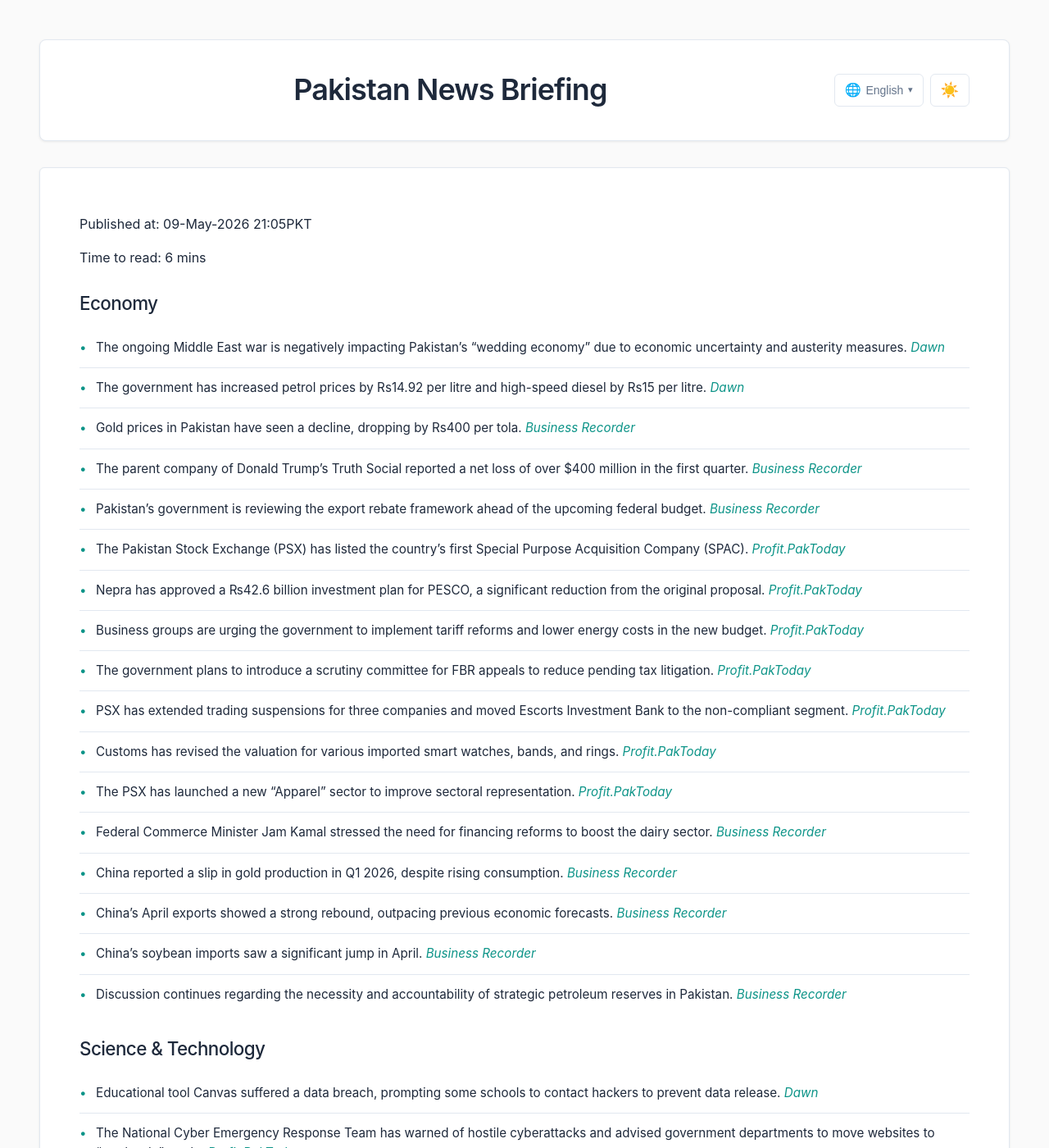
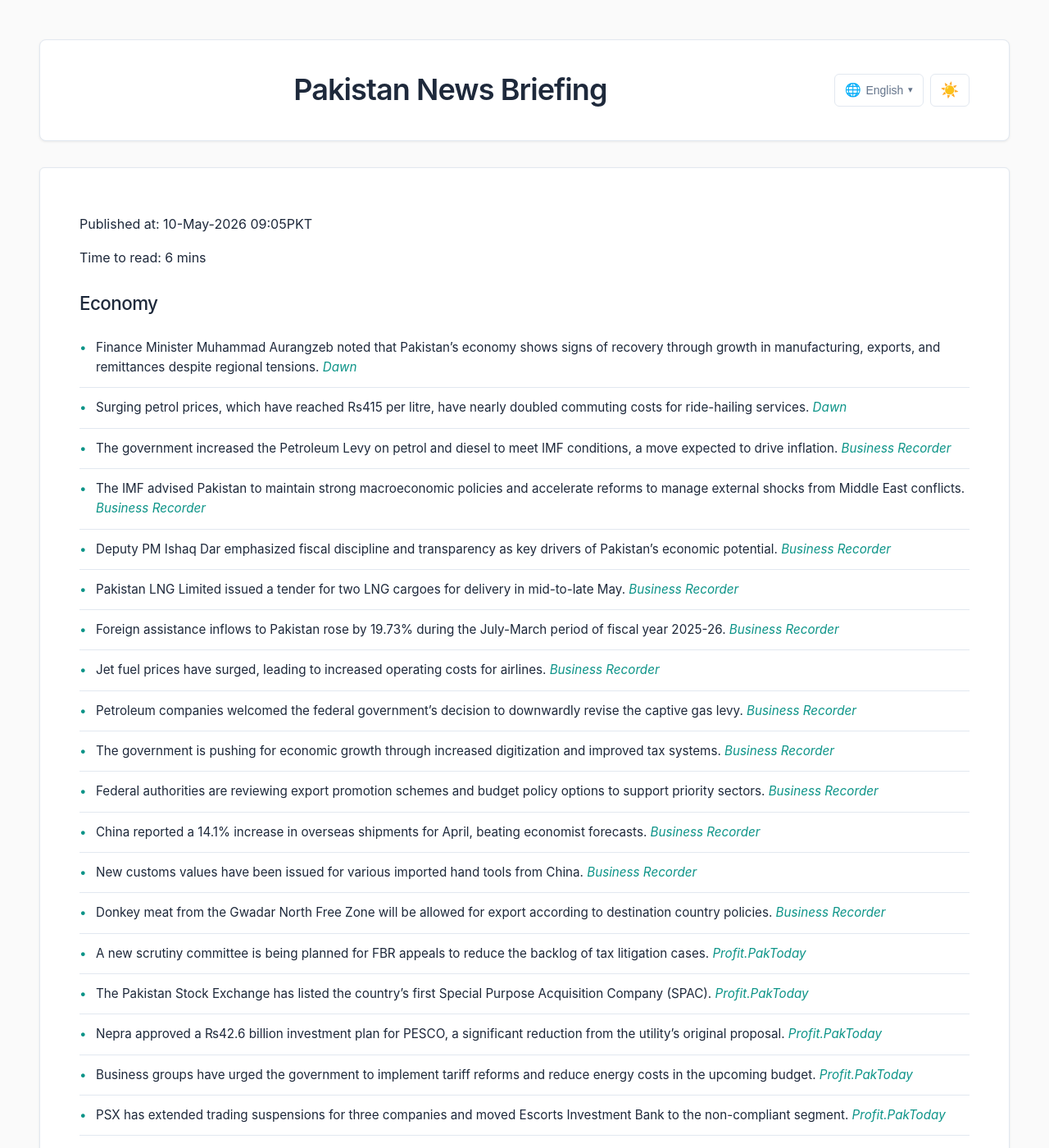
Before and after one commit to zsubzwary/news, a Jekyll site: the page built from en/index.md, in a window 1280 px wide and 1400 px high. Shown: the whole window at 82% size. Built offline with Jekyll 4.4.1, drawn with Linux system fonts in a browser that asks for light colours; some web fonts are replaced; some of the changed text lies outside the part shown.

Commit message:
DateTime; 2026-05-10T04:05:08.894Z

```diff
--- a/en/index.md
+++ b/en/index.md
@@ -4,76 +4,73 @@ title: Pakistan News Briefing
 lang: en
 ---
 
-Published at: 09-May-2026 21:05PKT
+Published at: 10-May-2026 09:05PKT
 
 Time to read: 6 mins
 
 ### Economy
-- The ongoing Middle East war is negatively impacting Pakistan's "wedding economy" due to economic uncertainty and austerity measures. *[Dawn](https://www.dawn.com/news/1998854/mideast-war-taking-a-toll-on-pakistans-wedding-economy)*
-- The government has increased petrol prices by Rs14.92 per litre and high-speed diesel by Rs15 per litre. *[Dawn](https://www.dawn.com/news/1998722/govt-hikes-petrol-by-rs1492-per-litre-high-speed-diesel-by-rs15)*
-- Gold prices in Pakistan have seen a decline, dropping by Rs400 per tola. *[Business Recorder](https://www.brecorder.com/news/40420365/gold-price-drops-by-rs2700-per-tola-in-pakistan)*
-- The parent company of Donald Trump's Truth Social reported a net loss of over $400 million in the first quarter. *[Business Recorder](https://www.brecorder.com/news/40420363/parent-company-of-trumps-truth-social-reports-400mn-loss)*
-- Pakistan's government is reviewing the export rebate framework ahead of the upcoming federal budget. *[Business Recorder](https://www.brecorder.com/news/40420369/govt-reviews-export-rebate-framework-ahead-of-budget)*
-- The Pakistan Stock Exchange (PSX) has listed the country's first Special Purpose Acquisition Company (SPAC). *[Profit.PakToday](https://profit.pakistantoday.com.pk/2026/05/09/pakistan-stock-exchange-lists-countrys-first-special-purpose-acquisition-company/)*
-- Nepra has approved a ₨42.6 billion investment plan for PESCO, a significant reduction from the original proposal. *[Profit.PakToday](https://profit.pakistantoday.com.pk/2026/05/09/nepra-approves-%e2%82%a842.6-billion-investment-plan-for-pesco-cuts-proposed-spending-by-two-thirds/)*
-- Business groups are urging the government to implement tariff reforms and lower energy costs in the new budget. *[Profit.PakToday](https://profit.pakistantoday.com.pk/2026/05/09/business-groups-urge-tariff-reforms-lower-energy-costs-ahead-of-budget-propose-district-economy-model/)*
-- The government plans to introduce a scrutiny committee for FBR appeals to reduce pending tax litigation. *[Profit.PakToday](https://profit.pakistantoday.com.pk/2026/05/09/govt-plans-scrutiny-committee-for-fbr-appeals-as-tax-litigation-cases-exceed-85000/)*
+- Finance Minister Muhammad Aurangzeb noted that Pakistan's economy shows signs of recovery through growth in manufacturing, exports, and remittances despite regional tensions. *[Dawn](https://www.dawn.com/news/1998966/finmin-says-economic-recovery-remains-intact-amid-regional-conflict-assures-uninterrupted-fuel-supply)*
+- Surging petrol prices, which have reached Rs415 per litre, have nearly doubled commuting costs for ride-hailing services. *[Dawn](https://www.dawn.com/news/1999091/petrol-pain-doubles-ride-fares)*
+- The government increased the Petroleum Levy on petrol and diesel to meet IMF conditions, a move expected to drive inflation. *[Business Recorder](https://www.brecorder.com/news/40420411/petrol-amp-diesel-petroleum-levy-hiked-to-meet-imf-terms)*
+- The IMF advised Pakistan to maintain strong macroeconomic policies and accelerate reforms to manage external shocks from Middle East conflicts. *[Business Recorder](https://www.brecorder.com/news/40420412/pakistan-needs-to-maintain-strong-macroeconomic-policies-amid-middle-east-conflict-imf)*
+- Deputy PM Ishaq Dar emphasized fiscal discipline and transparency as key drivers of Pakistan's economic potential. *[Business Recorder](https://www.brecorder.com/news/40420413/dar-positions-economy-as-strong-sustainable-at-south-asian-federation-of-accountants-conference)*
+- Pakistan LNG Limited issued a tender for two LNG cargoes for delivery in mid-to-late May. *[Business Recorder](https://www.brecorder.com/news/40420414/pakistan-lng-limited-issues-new-tender-for-two-lng-cargoes)*
+- Foreign assistance inflows to Pakistan rose by 19.73% during the July-March period of fiscal year 2025-26. *[Business Recorder](https://www.brecorder.com/news/40420415/july-march-foreign-aid-inflows-up-by-1973-ead)*
+- Jet fuel prices have surged, leading to increased operating costs for airlines. *[Business Recorder](https://www.brecorder.com/news/40420416/prices-of-jet-fuel-surge)*
+- Petroleum companies welcomed the federal government's decision to downwardly revise the captive gas levy. *[Business Recorder](https://www.brecorder.com/news/40420417/association-of-petroleum-companies-welcome-downward-revision-of-captive-gas-levy)*
+- The government is pushing for economic growth through increased digitization and improved tax systems. *[Business Recorder](https://www.brecorder.com/news/40420418/digitization-push-govt-creating-new-opportunities-for-economic-boost-advisor)*
+- Federal authorities are reviewing export promotion schemes and budget policy options to support priority sectors. *[Business Recorder](https://www.brecorder.com/news/40420420/govt-reviews-export-promotion-schemes-budget-policy-options)*
+- China reported a 14.1% increase in overseas shipments for April, beating economist forecasts. *[Business Recorder](https://www.brecorder.com/news/40420422/china-records-forecast-beating-april-trade-figures)*
+- New customs values have been issued for various imported hand tools from China. *[Business Recorder](https://www.brecorder.com/news/40420423/new-import-values-on-various-hand-tools-issued)*
+- Donkey meat from the Gwadar North Free Zone will be allowed for export according to destination country policies. *[Business Recorder](https://www.brecorder.com/news/40420428/donkey-meat-from-gwadar-free-zone-will-be-allowed-for-export)*
+- A new scrutiny committee is being planned for FBR appeals to reduce the backlog of tax litigation cases. *[Profit.PakToday](https://profit.pakistantoday.com.pk/2026/05/09/govt-plans-scrutiny-committee-for-fbr-appeals-as-tax-litigation-cases-exceed-85000/)*
+- The Pakistan Stock Exchange has listed the country’s first Special Purpose Acquisition Company (SPAC). *[Profit.PakToday](https://profit.pakistantoday.com.pk/2026/05/09/pakistan-stock-exchange-lists-countrys-first-special-purpose-acquisition-company/)*
+- Nepra approved a ₨42.6 billion investment plan for PESCO, a significant reduction from the utility's original proposal. *[Profit.PakToday](https://profit.pakistantoday.com.pk/2026/05/09/nepra-approves-%e2%82%a842-6-billion-investment-plan-for-pesco-cuts-proposed-spending-by-two-thirds/)*
+- Business groups have urged the government to implement tariff reforms and reduce energy costs in the upcoming budget. *[Profit.PakToday](https://profit.pakistantoday.com.pk/2026/05/09/business-groups-urge-tariff-reforms-lower-energy-costs-ahead-of-budget-propose-district-economy-model/)*
 - PSX has extended trading suspensions for three companies and moved Escorts Investment Bank to the non-compliant segment. *[Profit.PakToday](https://profit.pakistantoday.com.pk/2026/05/09/psx-extends-suspension-of-three-companies-moves-escorts-investment-bank-to-non-compliant-segment/)*
-- Customs has revised the valuation for various imported smart watches, bands, and rings. *[Profit.PakToday](https://profit.pakistantoday.com.pk/2026/05/09/customs-revises-valuation-of-smart-watches-smart-bands-and-rings/)*
-- The PSX has launched a new "Apparel" sector to improve sectoral representation. *[Profit.PakToday](https://profit.pakistantoday.com.pk/2026/05/09/psx-launches-new-apparel-sector-reclassifies-three-listed-companies/)*
-- Federal Commerce Minister Jam Kamal stressed the need for financing reforms to boost the dairy sector. *[Business Recorder](https://www.brecorder.com/news/40420362/jam-kamal-stresses-financing-reforms-for-dairy-sector-growth)*
-- China reported a slip in gold production in Q1 2026, despite rising consumption. *[Business Recorder](https://www.brecorder.com/news/40420361/china-gold-production-slips-in-first-quarter-consumption-rises)*
-- China's April exports showed a strong rebound, outpacing previous economic forecasts. *[Business Recorder](https://www.brecorder.com/news/40420356/china-april-exports-rebound-strongly-after-sluggish-march-trade-surplus-widens)*
-- China's soybean imports saw a significant jump in April. *[Business Recorder](https://www.brecorder.com/news/40420355/china-soybean-imports-jump-in-april-year-to-date-shipments-ahead-of-2025)*
-- Discussion continues regarding the necessity and accountability of strategic petroleum reserves in Pakistan. *[Business Recorder](https://www.brecorder.com/news/40420377/strategic-petroleum-reserves-in-pakistan-between-necessity-and-public-accountability)*
+- The Directorate General of Customs Valuation has revised the valuation for imported smart watches, bands, and rings. *[Profit.PakToday](https://profit.pakistantoday.com.pk/2026/05/09/customs-revises-valuation-of-smart-watches-smart-bands-and-rings/)*
+- The Pakistan Stock Exchange formally introduced a new “Apparel” sector to improve sectoral representation. *[Profit.PakToday](https://profit.pakistantoday.com.pk/2026/05/09/psx-launches-new-apparel-sector-reclassifies-three-listed-companies/)*
 
 ### Science & Technology
-- Educational tool Canvas suffered a data breach, prompting some schools to contact hackers to prevent data release. *[Dawn](https://www.dawn.com/news/1998909/schools-reach-out-to-canvas-hackers-as-breach-hits-us-classrooms-source-says)*
-- The National Cyber Emergency Response Team has warned of hostile cyberattacks and advised government departments to move websites to "read-only" mode. *[Profit.PakToday](https://profit.pakistantoday.com.pk/2026/05/09/national-cyber-emergency-response-team-warns-of-hostile-attacks-on-govt-websites-asks-to-shift-to-read-only-mode/)*
+- Leaks have revealed expected prices and upgrades for the upcoming iPhone 18 Pro Max. *[ARY](https://arynews.tv/iphone-18-pro-max-expected-price-upgrades-revealed-in-new-leaks)*
+- The National Cyber Emergency Response Team has advised government departments to move websites to "read-only" mode due to heightened cyberattack threats. *[Profit.PakToday](https://profit.pakistantoday.com.pk/2026/05/09/national-cyber-emergency-response-team-warns-of-hostile-attacks-on-govt-websites-asks-to-shift-to-read-only-mode/)*
 
 ### Politics
-- The Sindh government issued a no-objection certificate for Aurat March, but with 28 strict conditions regarding clothing and slogans. *[Dawn](https://www.dawn.com/news/1998890/sindh-govt-issues-aurat-march-noc-with-conditions-for-participants-clothing-slogans)*
-- A constitutional supremacy row continues between the Federal Constitutional Court and the Supreme Court regarding jurisdictions and staff perks. *[Dawn](https://www.dawn.com/news/1998858/federal-constitutional-court-staff-pay-perks-surpass-supreme-courts-amid-supremacy-row)*
+- The PTI has demanded the formation of an independent judicial commission to investigate the events of May 9. *[Dawn](https://www.dawn.com/news/1998950/pti-demands-judicial-commission-to-identify-punish-culprits-behind-may-9-riots)*
+- The PPPP has announced additional candidates for the upcoming Gilgit-Baltistan elections. *[Business Recorder](https://www.brecorder.com/news/40420426/pppp-announces-candidates-for-g-b-polls)*
 
 ### National
-- GHQ Rawalpindi will host a ceremony this Sunday to mark the first anniversary of the Marka-i-Haq victory. *[Dawn](https://www.dawn.com/news/1998901/ghq-to-host-ceremony-marking-one-year-since-marka-i-haq-victory-on-sunday)*
-- The Pakistan Air Force (PAF) conducted aerial displays in the twin cities as part of rehearsals for the Marka-i-Haq anniversary. *[Dawn](https://www.dawn.com/news/1998782/paf-jets-light-up-skies-in-twin-cities-ahead-of-marka-i-haq-anniversary)*
-- Analysis highlights the new military capabilities Pakistan employed during the Marka-i-Haq conflict. *[Dawn](https://www.dawn.com/news/1997496/a-look-at-the-new-capabilities-pakistan-employed-against-india-during-marka-i-haq)*
+- A ceremony at GHQ commemorated the one-year anniversary of "Marka-i-Haq," marking the victory in last year's conflict with India. *[Dawn](https://www.dawn.com/news/1999113/ceremony-marking-one-year-since-marka-i-haq-victory-underway-at-ghq)*
+- The Judicial Commission of Pakistan is expected to finalize a committee to interview candidates for high court elevations. *[Dawn](https://www.dawn.com/news/1999052/jcp-likely-to-finalise-panel-to-interview-candidates)*
+- The Supreme Court acquitted a murder convict, upholding the principle that it is better to err in acquittal than in conviction. *[Dawn](https://www.dawn.com/news/1999051/better-to-err-in-acquittal-than-in-conviction-supreme-court)*
+- PM Shehbaz Sharif reaffirmed that Pakistan cannot be intimidated or subdued as the nation marks the Marka-i-Haq anniversary. *[Dawn](https://www.dawn.com/news/1998951/etched-in-history-pm-shehbaz-says-pakistan-cannot-be-intimidated-or-subdued-as-nation-marks-marka-i-haq-anniversary)*
+- ISPR described Marka-i-Haq as a "defining landmark" that exposed adversarial disinformation campaigns. *[Dawn](https://www.dawn.com/news/1998954/marka-i-haq-a-defining-landmark-in-the-nations-journey-ispr)*
+- Pakistan has expanded its US lobbying efforts to focus on defense, critical minerals, and policy influence. *[Dawn](https://www.dawn.com/news/1998958/pakistan-expands-us-lobbying-push-with-focus-on-defence-critical-minerals-and-policy-influence)*
+- The Sindh government issued an NOC for the Aurat March with 28 specific conditions regarding slogans and clothing. *[Dawn](https://www.dawn.com/news/1998890/sindh-govt-issues-aurat-march-noc-with-conditions-for-participants-clothing-slogans)*
+- A suicide attack at a police post in Bannu resulted in the martyrdom of at least two police personnel. *[Dawn](https://www.dawn.com/news/1998957/police-foil-suicide-attack-on-bannu-post-at-least-2-personnel-martyred)*
 - Police in Karachi arrested a notorious drug supplier and an extortionist in separate operations. *[Dawn](https://www.dawn.com/news/1998927/drug-supplier-extortionist-arrested-in-separate-police-operations-in-karachi)*
-- The Lahore High Court ordered the appointment of a woman as a lumbardar in Lodhran, overturning a previous decision. *[Profit.PakToday](https://profit.pakistantoday.com.pk/2026/05/09/lahore-high-court-orders-appointment-of-woman-as-lumberdar-in-lodhran/)*
-- Police arrested eight people in connection with a killing over a small sum of money. *[ARY](https://arynews.tv/police-arrest-eight-as-two-killed-over-rs1300)*
-- The Capital Development Authority (CDA) has launched an inquiry into the alleged illegal sale of amenity spaces in Al-Mustafa Tower. *[Dawn](https://www.dawn.com/news/1998781/capital-development-authority-launches-inquiry-into-illegal-sale-of-amenity-spaces-in-al-mustafa-tower)*
+- PM Shehbaz Sharif and military leadership were praised by the National Assembly Speaker during Marka-e-Haq commemorations. *[Business Recorder](https://www.brecorder.com/news/40420430/youm-e-marka-e-haq-na-speaker-dy-speaker-pay-rich-tributes-to-armed-forces)*
+- A deadly bus-trailer collision in Chagai district left 11 people dead. *[Business Recorder](https://www.brecorder.com/news/40420427/deadly-bus-trailer-crash-in-chagai-leaves-11-dead)*
+- The Lahore High Court ordered the appointment of a woman as a lumbardar in Lodhran, striking down a previous Board of Revenue decision. *[Profit.PakToday](https://profit.pakistantoday.com.pk/2026/05/09/lahore-high-court-orders-appointment-of-woman-as-lumberdar-in-lodhran/)*
 
 ### International
-- European states are sending planes to evacuate citizens from a cruise ship hit by a hantavirus outbreak. *[Dawn](https://www.dawn.com/news/1998907/european-states-to-send-planes-to-evacuate-citizens-from-hantavirus-hit-cruise-ship)*
-- Israel is set to release two foreign activists intercepted from a Gaza-bound flotilla. *[Dawn](https://www.dawn.com/news/1998934/israel-to-release-gaza-flotilla-activists-today-ahead-of-deportation-rights-group)*
-- Vladimir Putin addressed the Victory Day parade, claiming Russian forces are fighting an "aggressive" NATO-backed force. *[Dawn](https://www.dawn.com/news/1998897/putin-says-russian-army-fighting-aggressive-nato-backed-force-in-victory-parade-address)*
-- Pakistan and Bangladesh have signed an MoU to strengthen cooperation against drug trafficking. *[Dawn](https://www.dawn.com/news/1998888/pakistan-bangladesh-sign-agreement-to-combat-drug-trafficking)*
-- Pakistan raised concerns at the UN regarding the systematic annexation of the occupied West Bank. *[Dawn](https://www.dawn.com/news/1998904/at-un-pakistan-raises-alarm-at-israels-systematic-annexation-of-occupied-west-bank)*
-- Iran’s Ambassador to Pakistan suggested the region may see new political alignments following the US-Israel war. *[Dawn](https://www.dawn.com/news/1998778/region-could-witness-new-political-alignment-after-us-iran-war-moghadam)*
-- Afghan Taliban leaders expressed condolences to JUI-F leader Maulana Fazlur Rehman over a cleric's killing. *[Dawn](https://www.dawn.com/news/1998856/afghan-taliban-leaders-reach-out-to-fazl-express-condolences-over-cleric-s-killing-in-charsadda)*
-- Gazan nationals remain stranded in the West Bank due to the ongoing conflict. *[Dawn](https://www.dawn.com/news/1998920/'no-home-left'-for-gazans-stranded-in-west-bank)*
-- The US Commission on International Religious Freedom urged the US to designate India as a "country of particular concern." *[Dawn](https://www.dawn.com/news/1998729/us-religious-freedom-commission-calls-for-designating-india-as-country-of-particular-concern)*
-- Pro-independence parties are seeing a surge in popularity across Britain. *[ARY](https://arynews.tv/elections-and-their-impact-on-the-uk-union)*
-- The UK is sending a destroyer to the Middle East to assist in securing the Strait of Hormuz. *[Business Recorder](https://www.brecorder.com/news/40420375/uk-sending-warship-to-middle-east-ahead-of-hormuz-mission)*
-- Iran remains unresponsive to US peace proposals amid flared clashes in the Gulf. *[Business Recorder](https://www.brecorder.com/news/40420376/iran-keeps-us-waiting-for-response-on-peace-plan)*
-- Bahrain has arrested 41 people allegedly linked to Iran's Revolutionary Guards (IRGC). *[Business Recorder](https://www.brecorder.com/news/40420368/bahrain-says-it-has-arrested-41-people-linked-to-irans-irgc)*
-- Tensions between the US and Iran remain high as naval clashes flare in the Gulf. *[Business Recorder](https://www.brecorder.com/news/40420364/us-iran-no-closer-to-ending-war-as-gulf-clashes-flare)*
-- Iran has established a new agency to vet and tax vessels passing through the Strait of Hormuz. *[Profit.PakToday](https://profit.pakistantoday.com.pk/2026/05/09/iran-creates-agency-to-vet-tax-ships-passing-through-strait-of-hormuz/)*
-- Indonesian authorities have resumed the search for three hikers missing after a volcanic eruption. *[Business Recorder](https://www.brecorder.com/news/40420360/indonesia-resumes-search-for-three-hikers-missing-after-mount-dukono-eruption)*
-- A US military strike on a vessel in the Eastern Pacific resulted in two deaths. *[Business Recorder](https://www.brecorder.com/news/40420359/us-military-says-its-strike-on-vessel-in-eastern-pacific-kills-2-leaves-1-survivor)*
+- Iran has questioned the seriousness of American diplomacy following renewed naval clashes in the Gulf. *[Dawn](https://www.dawn.com/news/1999055/iran-keeps-us-waiting-for-a-response)*
+- Israel continues its military strikes in Lebanon. *[Dawn](https://www.dawn.com/news/1999055/iran-keeps-us-waiting-for-a-response)*
+- The one-year anniversary of the Pakistan-India conflict highlights a state of "no war, but no peace." *[Dawn](https://www.dawn.com/news/1998910/a-year-ago-today-normality-returns-as-nuclear-armed-neighbours-step-back-from-the-brink)*
+- Israel is preparing to release Gaza flotilla activists ahead of their deportation. *[Dawn](https://www.dawn.com/news/1998934/israel-to-release-gaza-flotilla-activists-today-ahead-of-deportation-rights-group)*
+- Vladimir Putin stated in a Victory Day address that Russian forces are fighting an aggressive NATO-backed force in Ukraine. *[Dawn](https://www.dawn.com/news/1998897/putin-says-russian-army-fighting-aggressive-nato-backed-force-in-victory-parade-address)*
+- Pakistan and Bangladesh have signed a memorandum of understanding to strengthen cooperation against drug trafficking. *[Dawn](https://www.dawn.com/news/1998888/pakistan-bangladesh-sign-agreement-to-combat-drug-trafficking)*
+- Backdoor diplomacy between the US and Iran may resume in Islamabad as early as next week. *[Business Recorder](https://www.brecorder.com/news/40420421/us-iran-talks-may-resume-in-islamabad-next-week-wsj)*
+- President Zardari extended felicitations to Russia on the occasion of Victory Day. *[Business Recorder](https://www.brecorder.com/news/40420425/president-felicitates-russia-on-victory-day)*
+- Iran has established a new agency to vet and tax ships passing through the Strait of Hormuz. *[Profit.PakToday](https://profit.pakistantoday.com.pk/2026/05/09/iran-creates-agency-to-vet-tax-ships-passing-through-strait-of-hormuz/)*
 
 ### Sports
-- Mohammad Abbas claimed five wickets to help put Pakistan in a strong position during the Bangladesh Test. *[Dawn](https://www.dawn.com/news/1998944/abbas-takes-five-wickets-to-put-pakistan-ahead-in-bangladesh-test)*
-- Iran's football federation demands that hosts accept specific conditions for their participation in the 2026 World Cup. *[Business Recorder](https://www.brecorder.com/news/40420371/iran-says-will-play-in-world-cup-demands-hosts-accept-conditions)*
-- Uruguay striker Luis Suarez has expressed interest in returning to international football for the upcoming World Cup. *[Business Recorder](https://www.brecorder.com/news/40420358/suarez-open-to-uruguay-return-for-world-cup)*
-- Finn Allen scored his maiden IPL century for the Kolkata Knight Riders. *[Business Recorder](https://www.brecorder.com/news/40420357/green-happy-to-play-second-fiddle-as-allen-brings-up-maiden-ipl-ton)*
+- Mohammad Abbas took five wickets to help put Pakistan in a strong position during the Test against Bangladesh. *[Dawn](https://www.dawn.com/news/1998944/abbas-takes-five-wickets-to-put-pakistan-ahead-in-bangladesh-test)*
+
+### Health
+- European states are coordinating the evacuation of citizens from a cruise ship hit by a hantavirus outbreak. *[Dawn](https://www.dawn.com/news/1998907/european-states-to-send-planes-to-evacuate-citizens-from-hantavirus-hit-cruise-ship)*
+- Experts are racing to establish guidance to contain the first ship-borne hantavirus outbreak. *[ARY](https://arynews.tv/hantavirus-who-guidance-for-cruise-ship-outbreak)*
 
 ### Other
-- Coverage regarding the true story behind Netflix's *Legends*. *[ARY](https://arynews.tv/uncovering-the-shocking-true-story-behind-netflixs-legends)*
-- Jon B shared a new story regarding Michael Jackson. *[ARY](https://arynews.tv/jon-b-shares-never-before-heard-story-about-michael-jackson)*
-- Boeing is investigating the death of a worker. *[ARY](https://arynews.tv/boeing-probing-worker-death-as-union-calls-for-accountability)*
-- A fact-check addresses misinformation regarding *The Simpsons* predicting a hantavirus outbreak. *[ARY](https://arynews.tv/hantavirus-misinformation-separating-fact-from-fiction)*
-- Sanjana Sanghi discusses her journey into OTT series. *[ARY](https://arynews.tv/sanjana-sanghi-eager-to-begin-ott-series-journey)*
-- Tom Hiddleston has reportedly dropped out of *Celebrity Traitors* Season 2. *[ARY](https://arynews.tv/tom-hiddleston-forced-to-drop-out-of-celebrity-traitors-season-2-at-last-minute)*
-- Marilyn Monroe's personal memorabilia is set to go to auction. *[Business Recorder](https://www.brecorder.com/news/40420366/from-jewelry-to-private-letters-marilyn-monroes-hidden-world-heads-to-auction)*
+- Tina Fey surprised Maya Rudolph backstage at a Broadway show. *[ARY](https://arynews.tv/tina-fey-surprises-maya-rudolph-backstage-at-broadway-show)*
+- Rumors regarding a potential split between Tara Sutaria and Veer Pahariya have surfaced. *[ARY](https://arynews.tv/tara-sutaria-veer-pahariya-spark-fresh-split-buzz)*
```
